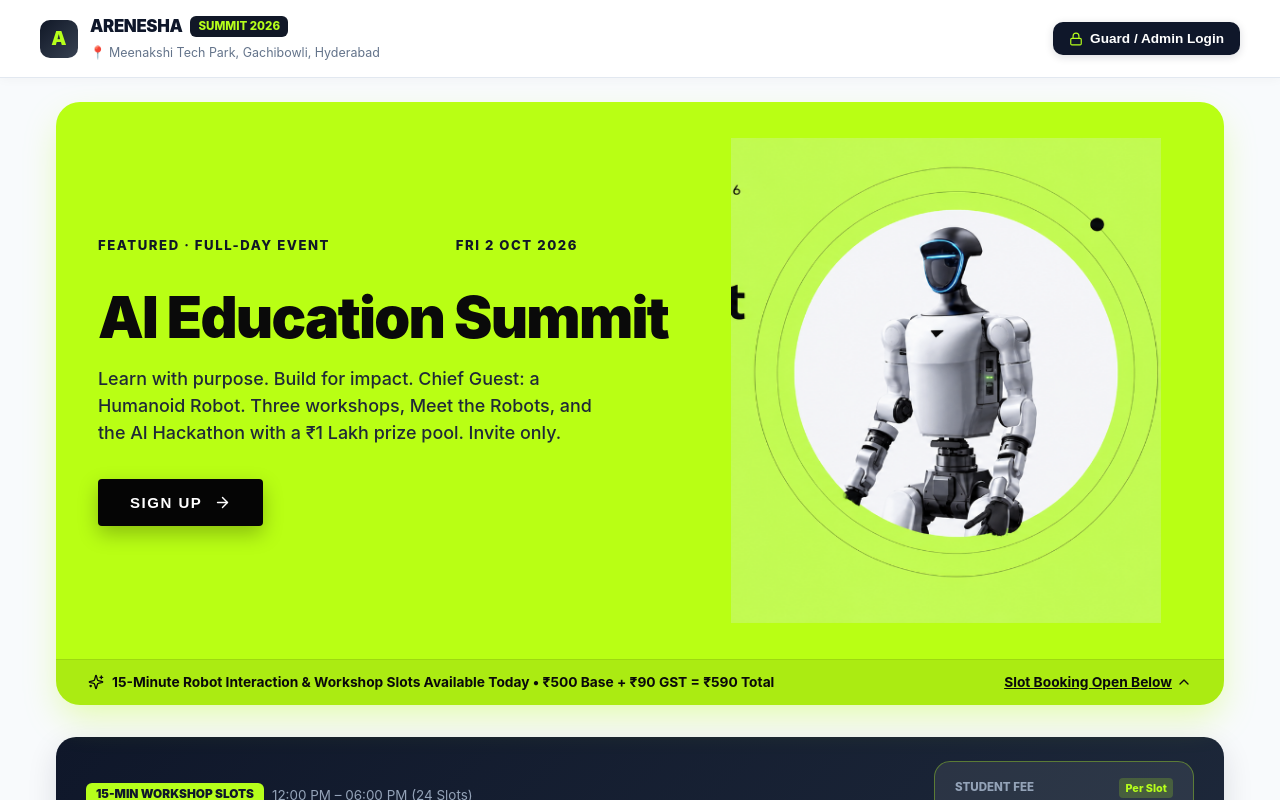
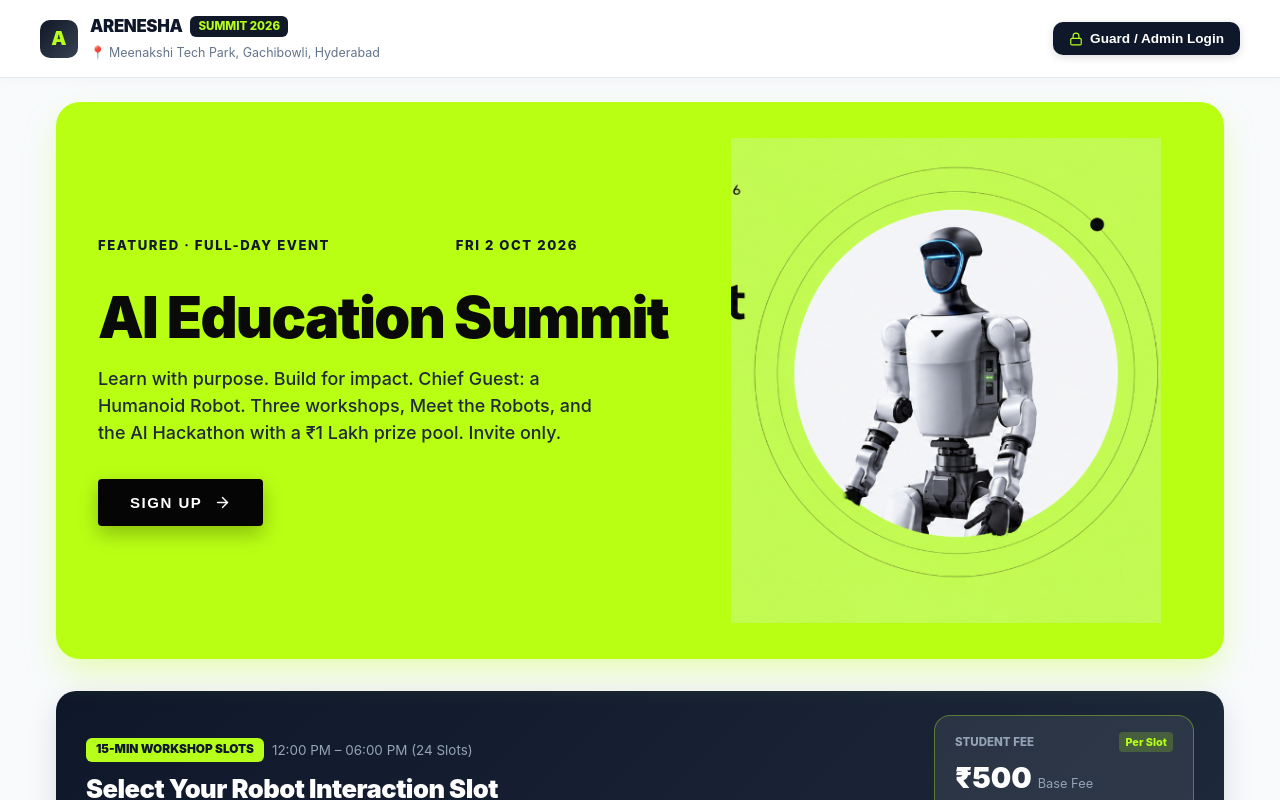
Before and after one commit to arenesha/Main_gate_visitor, a React (Vite) app in the folder frontend/: page /booking in a window 1280 px wide. Shown: the top 800 px of the page. Built offline with nearby package versions, Linux system fonts and the light colour scheme; no server answers.

Commit message:
fix: resolve slot selection error and remove duplicate teaser banner

```diff
--- a/frontend/src/pages/MeetRoboBooking.jsx
+++ b/frontend/src/pages/MeetRoboBooking.jsx
@@ -187,6 +187,7 @@ export default function MeetRoboBooking() {
           student_email: studentEmail.trim().toLowerCase(),
           student_phone: studentPhone.trim() || null,
           slot_ids: currentSlotIds,
+          date: selectedDate,
           slot_date: selectedDate,
           college: collegeName.trim() || 'AreneSHA AI Summit Attendee'
         })
@@ -557,31 +558,6 @@ export default function MeetRoboBooking() {
 
           </div>
 
-          {/* Quick Click-to-Book Teaser Footer */}
-          <div
-            onClick={handleSignUpClick}
-            style={{
-              background: 'rgba(0, 0, 0, 0.08)',
-              borderTop: '1px solid rgba(0, 0, 0, 0.08)',
-              padding: '12px 32px',
-              display: 'flex',
-              alignItems: 'center',
-              justifyContent: 'space-between',
-              cursor: 'pointer',
-              fontSize: '0.86rem',
-              fontWeight: 700,
-              color: '#0A0A0A'
-            }}
-          >
-            <div style={{ display: 'flex', alignItems: 'center', gap: '8px' }}>
-              <Sparkles size={16} />
-              <span>15-Minute Robot Interaction & Workshop Slots Available Today • ₹500 Base + ₹90 GST = ₹590 Total</span>
-            </div>
-            <div style={{ display: 'flex', alignItems: 'center', gap: '4px', textDecoration: 'underline' }}>
-              <span>{showSlots ? 'Slot Booking Open Below' : 'Click to View Available Slots'}</span>
-              <ChevronDown size={16} style={{ transform: showSlots ? 'rotate(180deg)' : 'none', transition: 'transform 0.2s' }} />
-            </div>
-          </div>
 
         </div>
       </section>
```
Also changed, not shown: frontend/src/pages/StudentSlotBooking.jsx (+10 -3 lines), 1 other file (tests, documents, lock files or other folders).
